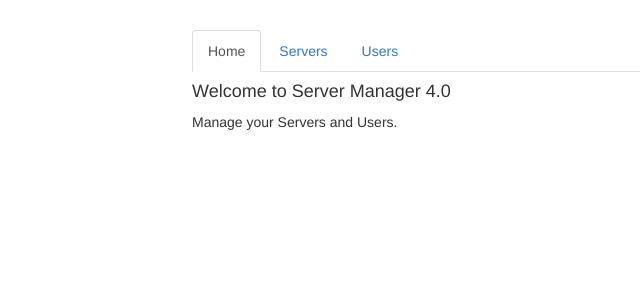
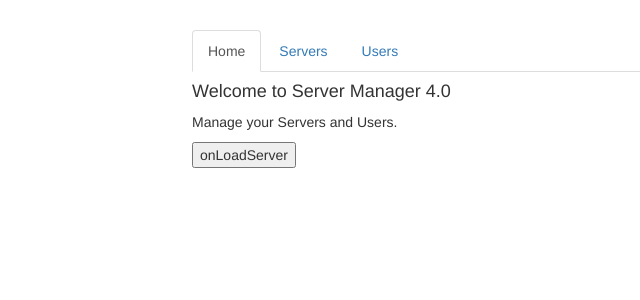
Before and after one commit to dan-kiss-dev-this/angular-routing, an Angular app: page / in a window 1280 px wide. Shown: the top 300 px of the page, without its empty margins (73-713 px from the left). Built offline with nearby package versions, Linux system fonts and the light colour scheme.

Commit message:
adjust routing

```diff
--- a/src/app/app.module.ts
+++ b/src/app/app.module.ts
@@ -23,7 +23,7 @@ const appRoutes: Routes = [
   },
   {
     path: 'servers',
-    component: ServerComponent
+    component: ServersComponent
   }
 ];
 
--- a/src/app/home/home.component.html
+++ b/src/app/home/home.component.html
@@ -1,2 +1,3 @@
 <h4>Welcome to Server Manager 4.0</h4>
 <p>Manage your Servers and Users.</p>
+<button (click)="onLoadServers()">onLoadServer</button>
--- a/src/app/home/home.component.ts
+++ b/src/app/home/home.component.ts
@@ -1,4 +1,5 @@
 import { Component, OnInit } from '@angular/core';
+import { Router } from '@angular/router';
 
 @Component({
   selector: 'app-home',
@@ -6,10 +7,12 @@ import { Component, OnInit } from '@angular/core';
   styleUrls: ['./home.component.css']
 })
 export class HomeComponent implements OnInit {
+  constructor(private router: Router) {}
 
-  constructor() { }
+  ngOnInit() {}
 
-  ngOnInit() {
+  onLoadServers() {
+    // complex calculation
+    this.router.navigate(['/servers']);
   }
-
 }
--- a/src/app/servers/servers.component.html
+++ b/src/app/servers/servers.component.html
@@ -1,3 +1,4 @@
+<button>hi</button>
 <div class="row">
   <div class="col-xs-12 col-sm-4">
     <div class="list-group">
--- a/src/app/servers/servers.component.ts
+++ b/src/app/servers/servers.component.ts
@@ -7,7 +7,7 @@ import { ServersService } from './servers.service';
   styleUrls: ['./servers.component.css']
 })
 export class ServersComponent implements OnInit {
-  private servers: { id: number; name: string; status: string }[] = [];
+  servers: { id: number; name: string; status: string }[] = [];
 
   constructor(private serversService: ServersService) {}
 
```
